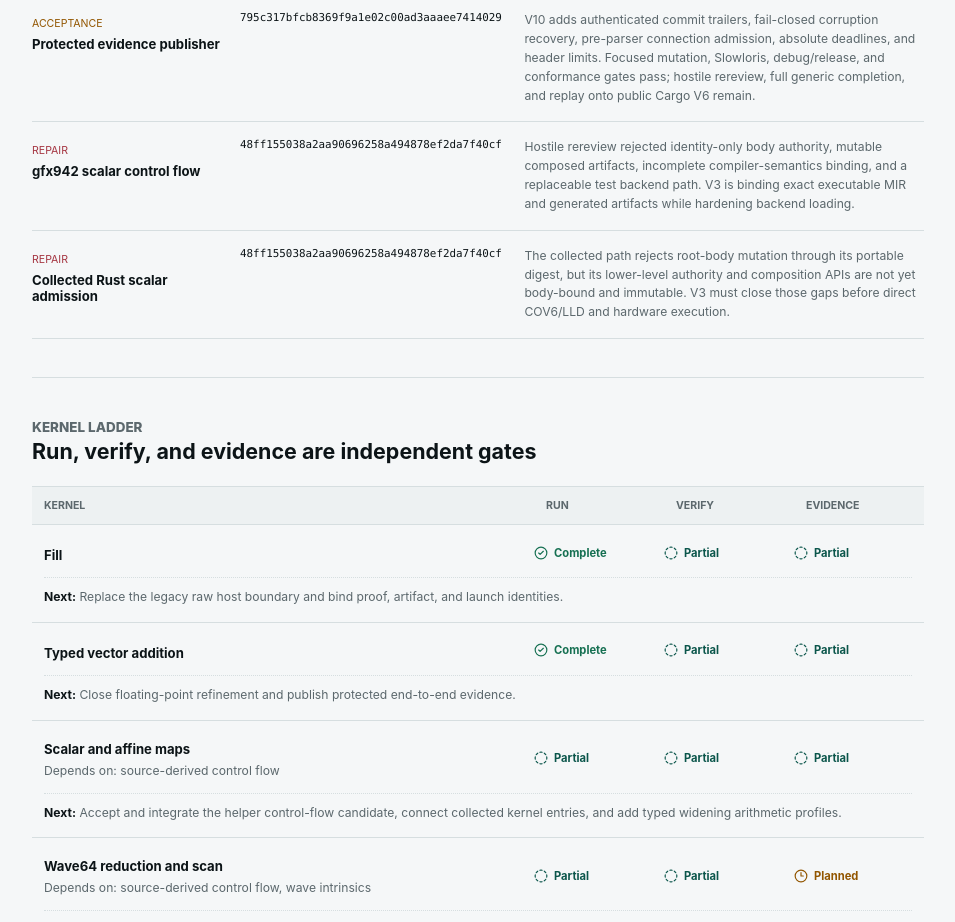
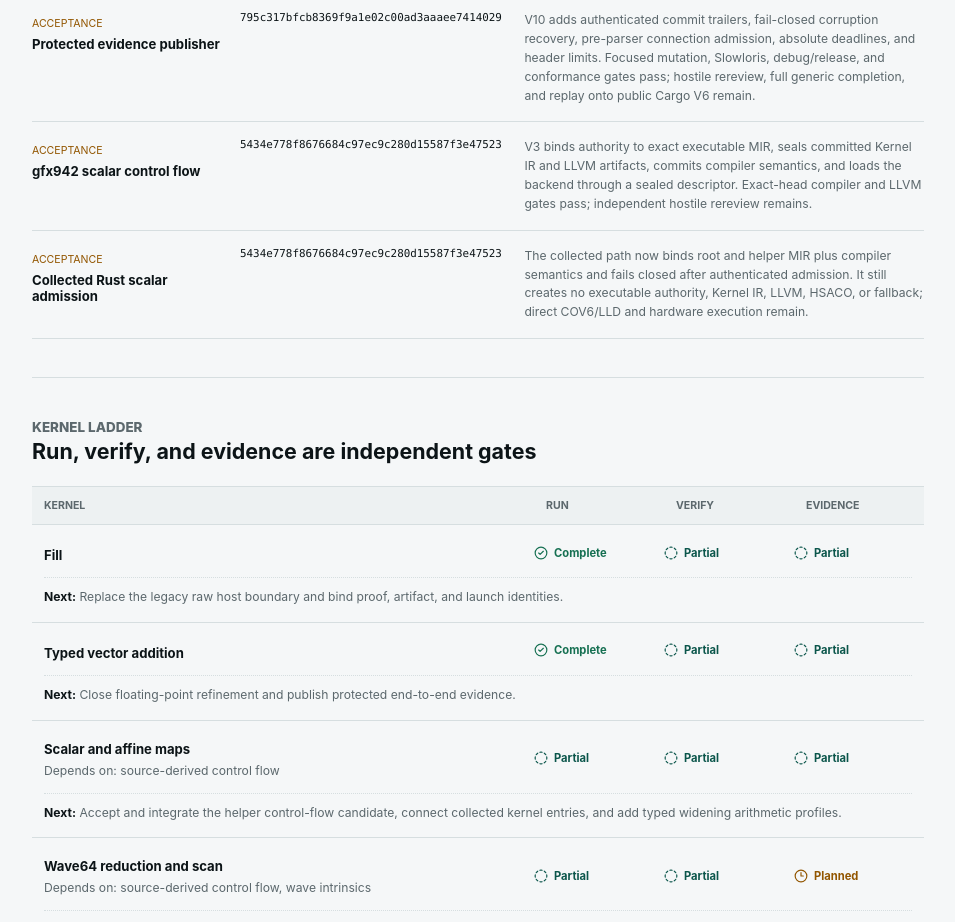
Before and after one commit to harsh-nod/fe2o3-kernels, a React (Vite) app: page /#/status in a window 1280 px wide. Shown: the part 880-1802 px from the top of the page, without its empty margins (312-1267 px from the left). Built offline with nearby package versions, Linux system fonts and the light colour scheme.

Commit message:
Track scalar authority V3 candidate

```diff
--- a/src/content/progress.ts
+++ b/src/content/progress.ts
@@ -61,17 +61,17 @@ export const developmentCheckpoints: DevelopmentCheckpoint[] = [
   },
   {
     name: "gfx942 scalar control flow",
-    commit: "48ff155038a2aa90696258a494878ef2da7f40cf",
-    state: "repair",
+    commit: "5434e778f8676684c97ec9c280d15587f3e47523",
+    state: "acceptance",
     detail:
-      "Hostile rereview rejected identity-only body authority, mutable composed artifacts, incomplete compiler-semantics binding, and a replaceable test backend path. V3 is binding exact executable MIR and generated artifacts while hardening backend loading.",
+      "V3 binds authority to exact executable MIR, seals committed Kernel IR and LLVM artifacts, commits compiler semantics, and loads the backend through a sealed descriptor. Exact-head compiler and LLVM gates pass; independent hostile rereview remains.",
   },
   {
     name: "Collected Rust scalar admission",
-    commit: "48ff155038a2aa90696258a494878ef2da7f40cf",
-    state: "repair",
+    commit: "5434e778f8676684c97ec9c280d15587f3e47523",
+    state: "acceptance",
     detail:
-      "The collected path rejects root-body mutation through its portable digest, but its lower-level authority and composition APIs are not yet body-bound and immutable. V3 must close those gaps before direct COV6/LLD and hardware execution.",
+      "The collected path now binds root and helper MIR plus compiler semantics and fails closed after authenticated admission. It still creates no executable authority, Kernel IR, LLVM, HSACO, or fallback; direct COV6/LLD and hardware execution remain.",
   },
 ];
 
```
